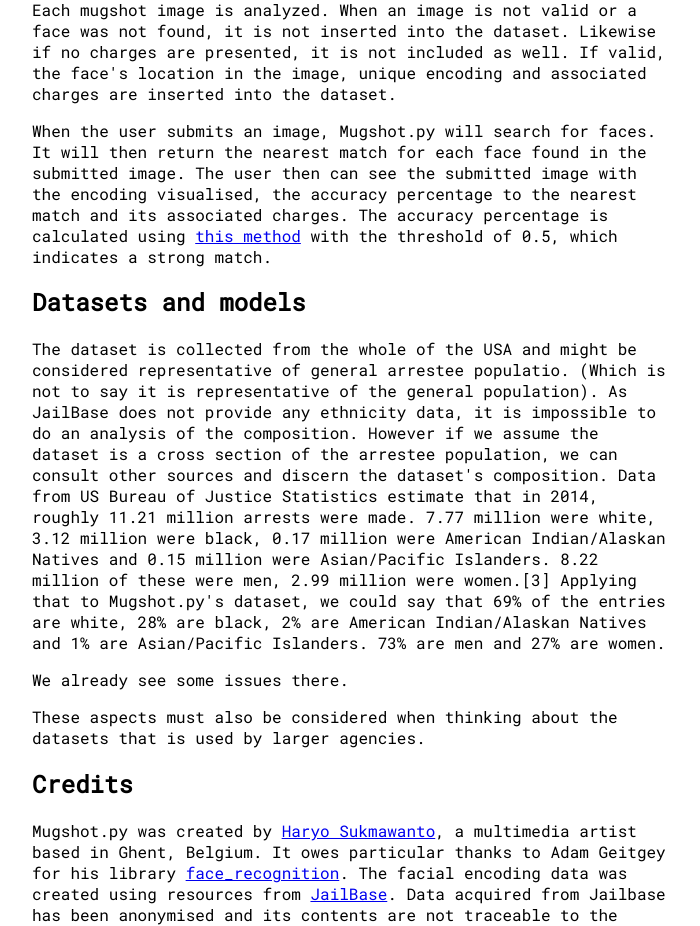
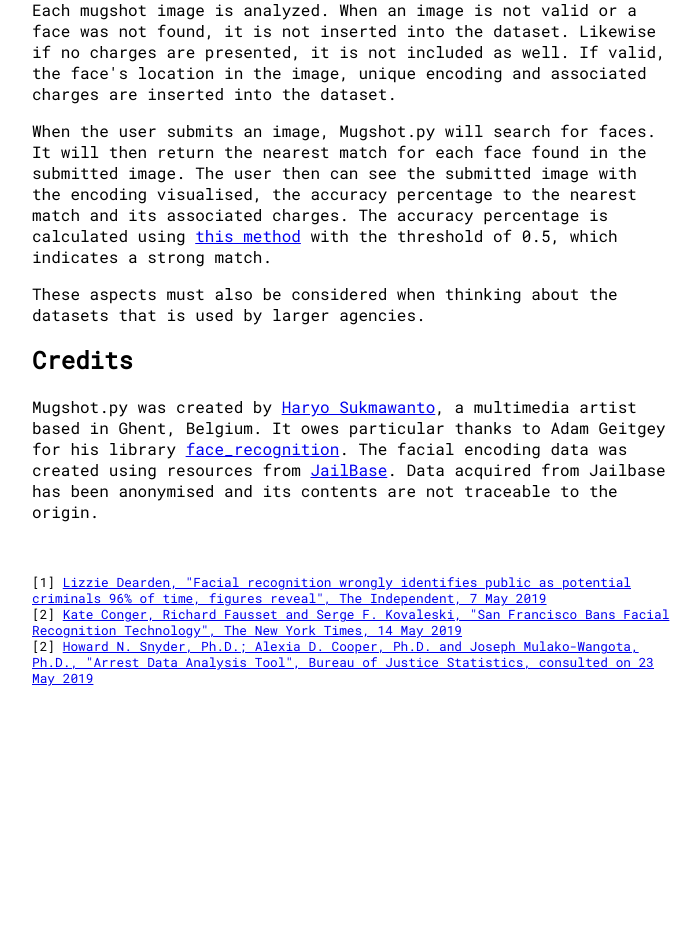
Before and after one commit to haryo-s/Mugshot, a Flask app: page /about in a window 1280 px wide. Shown: the part 785-1711 px from the top of the page, without its empty margins (288-988 px from the left). After the commit the page ends 1471 px from the top, so only its background shows below. Run offline with Flask 2, Linux system fonts and the light colour scheme; parts of the project's set-up code (start-up, migrations or seed data) failed here and were passed over.

Commit message:
Removing segment on dataset as it was not satisfactory

```diff
--- a/templates/about.html
+++ b/templates/about.html
@@ -49,15 +49,6 @@
         When the user submits an image, Mugshot.py will search for faces. It will then return the nearest match for each face found in the submitted image. The user then can see the submitted image with the encoding visualised, the accuracy percentage to the nearest match and its associated charges. The accuracy percentage is calculated using <a class="link" href="https://github.com/ageitgey/face_recognition/wiki/Calculating-Accuracy-as-a-Percentage">this method</a> with the threshold of 0.5, which indicates a strong match.
       </p>
 
-      <h2>Datasets and models</h2>
-      <p>
-        The dataset is collected from the whole of the USA and might be considered representative of general arrestee populatio. (Which is not to say it is representative of the general population). As JailBase does not provide any ethnicity data, it is impossible to do an analysis of the composition. However if we assume the dataset is a cross section of the arrestee population, we can consult other sources and discern the dataset's composition. Data from US Bureau of Justice Statistics estimate that in 2014, roughly 11.21 million arrests were made. 7.77 million were white, 3.12 million were black, 0.17 million were American Indian/Alaskan Natives and 0.15 million were Asian/Pacific Islanders. 8.22 million of these were men, 2.99 million were women.[3] Applying that to Mugshot.py's dataset, we could say that 69% of the entries are white, 28% are black, 2% are American Indian/Alaskan Natives and 1% are Asian/Pacific Islanders. 73% are men and 27% are women.
-      </p>
-
-      <p>
-        We already see some issues there.
-      </p>
-
       <p>
         These aspects must also be considered when thinking about the datasets that is used by larger agencies.
       </p>
```
